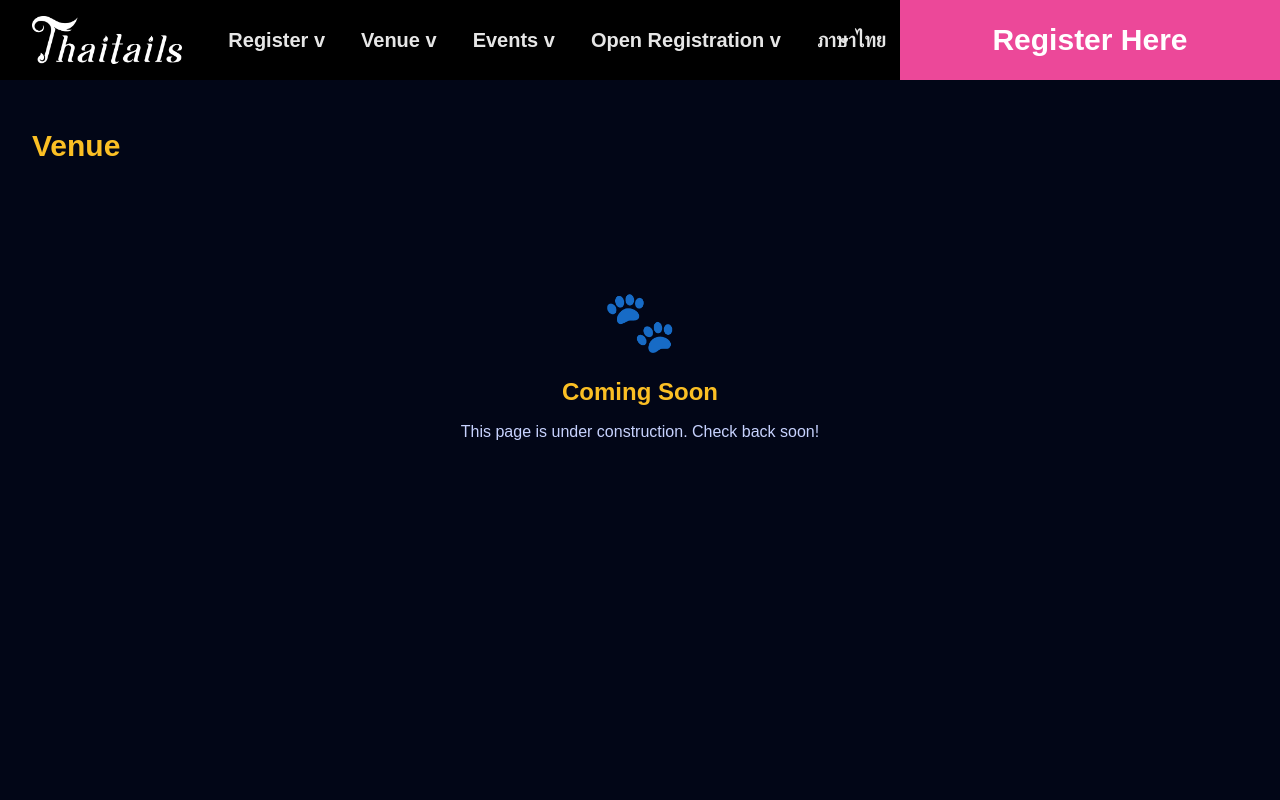
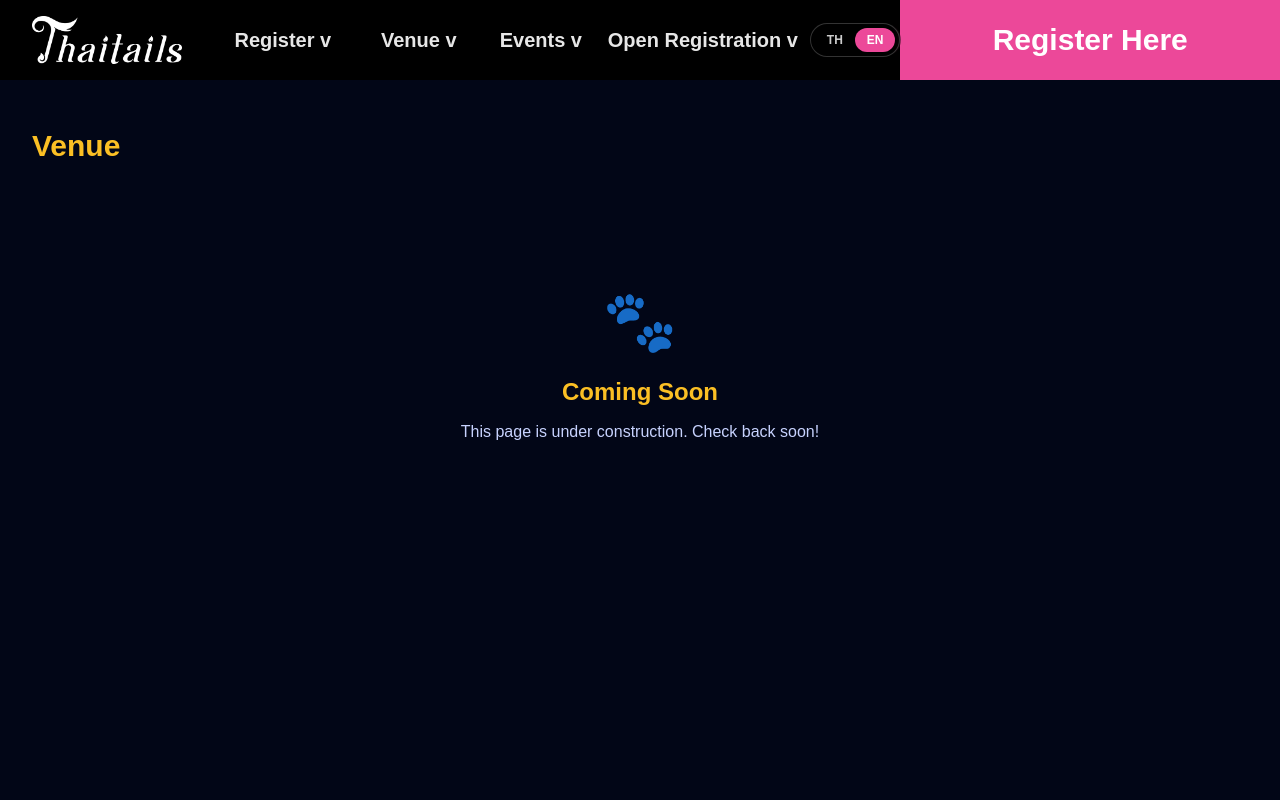
Before and after one commit to PemapolS/ttc2027-site, a Next.js app: page /venue in a window 1280 px wide. Shown: the top 800 px of the page. Built offline with nearby package versions, Linux system fonts and the light colour scheme; a web font is replaced by a local one.

Commit message:
nav styling fix

```diff
--- a/src/components/Navbar.tsx
+++ b/src/components/Navbar.tsx
@@ -134,7 +134,7 @@ function NavDropdown({ label, items }: NavDropdownProps) {
       }}
     >
       <button
-        className="flex items-center gap-1 px-2 py-2 text-xl font-semibold text-white/90 hover:text-white transition-colors"
+        className="flex w-full items-center justify-center gap-1 whitespace-nowrap px-2 py-2 text-xl font-semibold text-white/90 transition-colors hover:text-white"
         onClick={() => {
           clearCloseTimer();
           setOpen(!open);
@@ -221,20 +221,38 @@ export default function Navbar() {
           </Link>
 
           {/* Desktop nav */}
-          <div className="hidden md:flex items-center gap-5">
+          <div className="hidden md:flex items-center gap-3">
+            <div className="w-[138px]">
               <NavDropdown label={t.register} items={registerItems} />
+            </div>
+            <div className="w-[110px]">
               <NavDropdown label={t.venue} items={venueItems} />
+            </div>
+            <div className="w-[110px]">
               <NavDropdown label={t.events} items={eventsItems} />
-            <Link href="/register/tickets" className="px-2 py-2 text-xl font-semibold text-white/90 hover:text-white">
+            </div>
+            <Link
+              href="/register/tickets"
+              className="inline-flex w-[190px] items-center justify-center whitespace-nowrap px-2 py-2 text-xl font-semibold text-white/90 hover:text-white"
+            >
               {t.openRegistration} v
             </Link>
+            <div className="inline-flex items-center rounded-full border border-white/20 bg-black/60 p-1 backdrop-blur-sm">
               <button
-              onClick={() => setLang(lang === 'th' ? 'en' : 'th')}
-              className="px-2 py-2 text-xl font-semibold text-white/90 hover:text-white"
-              title={lang === 'th' ? t.switchToEnglishTitle : t.switchToThaiTitle}
+                onClick={() => setLang('th')}
+                className={`rounded-full px-3 py-1 text-xs font-bold transition-colors ${lang === 'th' ? 'bg-pink-500 text-white' : 'text-white/80 hover:text-white'}`}
+                aria-label="Switch to Thai"
               >
-              {lang === 'th' ? t.switchToEnglish : t.switchToThai}
+                TH
               </button>
+              <button
+                onClick={() => setLang('en')}
+                className={`rounded-full px-3 py-1 text-xs font-bold transition-colors ${lang === 'en' ? 'bg-pink-500 text-white' : 'text-white/80 hover:text-white'}`}
+                aria-label="Switch to English"
+              >
+                EN
+              </button>
+            </div>
           </div>
 
           {/* Right side */}
@@ -272,13 +290,22 @@ export default function Navbar() {
           <div className="h-full overflow-y-auto overscroll-contain px-4 pb-4 pt-2 [touch-action:pan-y]">
             <div className="space-y-1">
             <div className="flex gap-2 pb-3">
+              <div className="inline-flex items-center rounded-full border border-white/20 bg-black/60 p-1 backdrop-blur-sm">
                 <button
-                onClick={() => setLang(lang === 'th' ? 'en' : 'th')}
-                className="rounded bg-white/10 px-3 py-1.5 text-sm font-semibold text-white"
-                title={lang === 'th' ? t.switchToEnglishTitle : t.switchToThaiTitle}
+                  onClick={() => setLang('th')}
+                  className={`rounded-full px-3 py-1 text-xs font-bold transition-colors ${lang === 'th' ? 'bg-pink-500 text-white' : 'text-white/80 hover:text-white'}`}
+                  aria-label="Switch to Thai"
                 >
-                {lang === 'th' ? t.switchToEnglish : t.switchToThai}
+                  TH
                 </button>
+                <button
+                  onClick={() => setLang('en')}
+                  className={`rounded-full px-3 py-1 text-xs font-bold transition-colors ${lang === 'en' ? 'bg-pink-500 text-white' : 'text-white/80 hover:text-white'}`}
+                  aria-label="Switch to English"
+                >
+                  EN
+                </button>
+              </div>
               <Link
                 href="/register"
                 className="rounded bg-pink-500 px-3 py-1.5 text-sm font-semibold text-white"
--- a/src/locales/th.ts
+++ b/src/locales/th.ts
@@ -34,7 +34,7 @@ const th: TranslationMessages = {
   heroDate: 'สิงหาคม 2027 • กรุงเทพมหานคร ประเทศไทย',
   heroButton: 'ลงทะเบียนเลย',
   heroThemeName: 'ไทยเทลส์ : ไบนารี่ บรีช',
-  heroMainTitlePrefix: 'THAITAILS',
+  heroMainTitlePrefix: 'ไทยเทลส์',
   heroMainTitleYear: '2027',
   heroMainDate: '20 - 21 MARCH 2027',
   heroVenue: 'ศูนย์ประชุมอุษาภักษ์ - ณ โรงแรม เซ็นทารา ไลฟ์ ศูนย์ราชการ',
```
Lines whose indentation alone changed are shown as unchanged.
